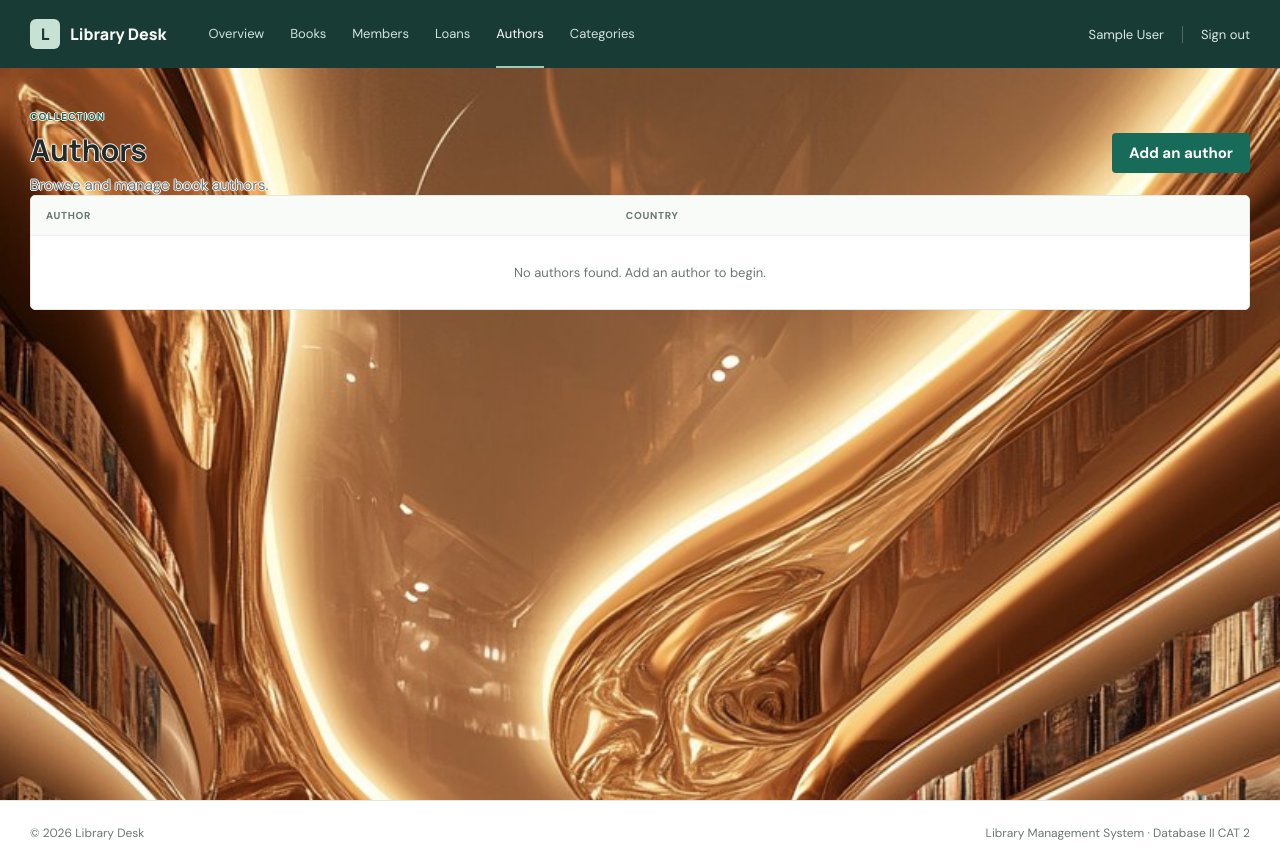
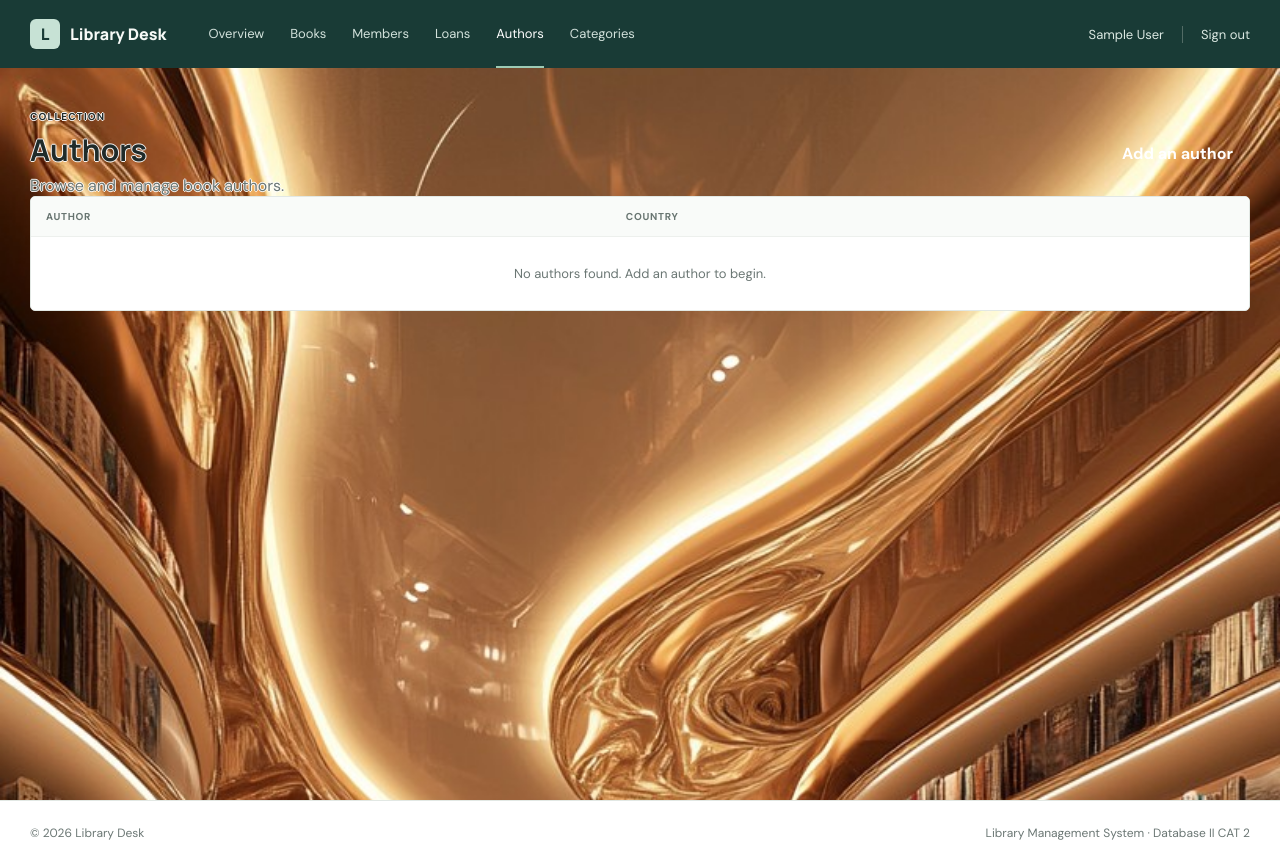
Before and after one commit to Kinmack/library-management-system-group-6, a PHP site: page /authors/index.php in a window 1280 px wide. Run offline with PHP 8.4, Linux system fonts and the light colour scheme; the visitor is signed in with stand-in values (Sample User, id 1); data that the repository does not hold is empty.

Commit message:
Fix CSS formatting and update color variables

```diff
--- a/library-system/assets/app.css
+++ b/library-system/assets/app.css
@@ -7,13 +7,13 @@
     --line: #e2e8e4;
     --paper: #f5f7f4;
     --surface: #ffffff;
-    --green: #176b58;
+    --green: #Oa7a42;
     --green-dark: #124d42;
     --green-soft: #e6f2ed;
     --orange: #bb5c35;
     --blue: #47727d;
     font-family: 'DM Sans', sans-serif;
-    font-size: 15px;
+    font-size: 16px;
     color: var(--ink);
     background: var(--paper);
 }
```
